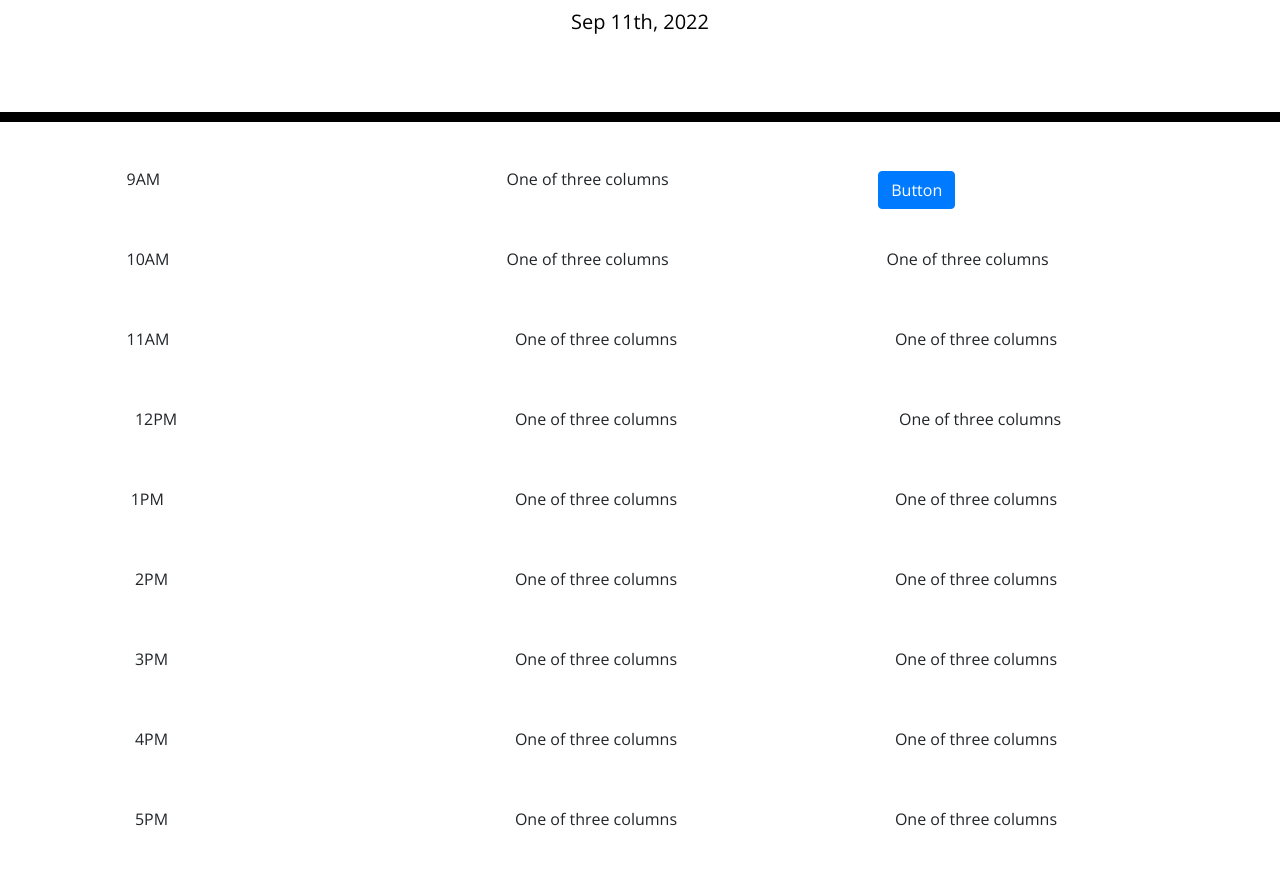
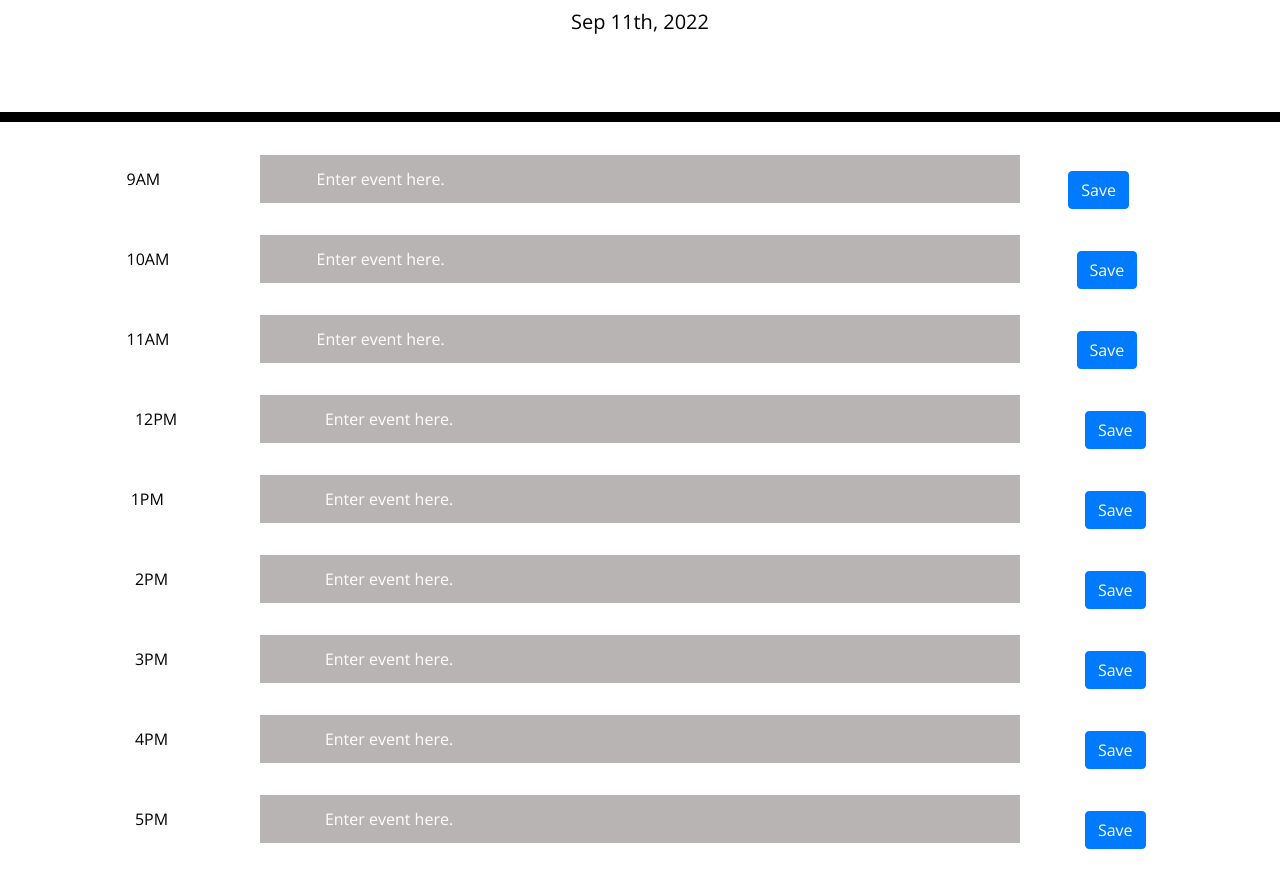
Before and after one commit to T8886/CH-5WorkDayScheduler, a plain HTML site: page index.html in a window 1280 px wide. Shown: the part 182-1056 px from the top of the page. Drawn offline with nearby package versions, Linux system fonts and the light colour scheme.

Commit message:
revised files

```diff
--- a/Assets/script.js
+++ b/Assets/script.js
@@ -66,6 +66,19 @@ if (currentHour > 17){
 
 }, 1000);
 
-// var saveButton = document.getElementById("save");
-// saveButton.addEventListener("click", function(event) {
-//     event.preventDefault();
+
+var saveBtn = document.querySelector("#save");
+
+saveBtn.addEventListener("click", function(event){
+    var btnClicked = event.target
+    var row = btnClicked.closest(".row");
+    var taskText = row.querySelector(".task").innerText.trim();
+    var keyHour = row.querySelector(".hour").innerText;
+    localStorage.setItem(keyHour, taskText);
+ })
+
+ if (localStorage.getItem("9AM").length) {
+    var taskText = localStorage.getItem("9AM");
+    var task = document.getElementById("task9");
+    task.innerText = taskText;
+ }
--- a/Assets/style.css
+++ b/Assets/style.css
@@ -39,7 +39,7 @@ textarea {
 .hour {
   background-color: #ffffff;
   color: #000000;
-  border-top: 1px dashed #000000;
+
 }
 
 .past {
@@ -69,3 +69,10 @@ textarea {
   font-size: 20px;
   transition: all 0.3s ease-in-out;
 }
+
+.task{
+  max-height: 20rem;
+  overflow: hidden;
+  background-color: rgb(184, 180, 180);
+  color: white;
+}
--- a/index.html
+++ b/index.html
@@ -27,6 +27,7 @@
   </head>
 
   <body>
+
     <header class="jumbotron text-center">
       <h1 class="display-3">Work Day Scheduler</h1>
       <p class="lead">A simple calendar app for scheduling your work day</p>
@@ -34,115 +35,118 @@
     </header>
     <div class="container">
       <!-- Timeblocks go here -->
+
     <!-- 1st Row -->
       <div class="row align-items-start">
-        <div class="col">
+        <div class="col hour col-xs-2 col-sm-2">
           9AM
         </div>
-        <div class="col" id="task9">
-          One of three columns
+        <div class="col col-xs-8 col-sm-8 task" id="task9" contentEditable="true">
+          Enter event here.
         </div>
-        <div class="col">
-        <button class="btn btn-primary" type="submit">Button</button>
-
+        <div class="col col-xs-2 col-sm-2">
+        <button id="save" class="btn btn-primary" type="submit">Save</button>
         </div>
       </div>
+
   <!-- 2nd Row -->
       <div class="row align-items-start">
-        <div class="col">
+        <div class="col hour col-xs-2 col-sm-2">
           10AM
         </div>
-        <div class="col" id="task10">
-          One of three columns
+        <div class="col col-xs-8 col-sm-8 task" id="task10" contentEditable="true">
+          Enter event here.
         </div>
-        <div class="col">
-          One of three columns
+        <div class="col col-xs-2 col-sm-2">
+          <button id="save" class="btn btn-primary" type="submit">Save</button>
         </div>
       </div>
   <!-- 3rd Row -->
       <div class="row align-items-start">
-        <div class="col">
+        <div class="col hour col-xs-2 col-sm-2">
           11AM
         </div>
-        <div class="col" id="task11">
-            One of three columns
+        <div class="col col-xs-8 col-sm-8 task" id="task11" contentEditable="true">
+          Enter event here.
         </div>
-        <div class="col">
-            One of three columns
+        <div class="col col-xs-2 col-sm-2">
+          <button id="save" class="btn btn-primary" type="submit">Save</button>
         </div>
             </div>
   <!-- 4th Row -->
         <div class="row align-items-start">
-          <div class="col">
+          <div class="col hour col-xs-2 col-sm-2">
             12PM
           </div>
-          <div class="col" id="task12">
-            One of three columns
+          <div class="col col-xs-8 col-sm-8 task" id="task12" contentEditable="true">
+            Enter event here.
           </div>
-          <div class="col">
-             One of three columns
+          <div class="col col-xs-2 col-sm-2">
+            <button id="save" class="btn btn-primary" type="submit">Save</button>
           </div>
           </div>
   <!-- 5th Row -->
         <div class="row align-items-start">
-          <div class="col">
+          <div class="col hour col-xs-2 col-sm-2">
            1PM
           </div>
-          <div class="col" id="task13">
-            One of three columns
+          <div class="col col-xs-8 col-sm-8 task" id="task13" contentEditable="true">
+            Enter event here.
           </div>
-          <div class="col">
-            One of three columns
+          <div class="col col-xs-2 col-sm-2">
+            <button id="save" class="btn btn-primary" type="submit">Save</button>
           </div>
         </div>
   <!-- 6th Row -->
         <div class="row align-items-start">
-          <div class="col">
+          <div class="col hour col-xs-2 col-sm-2">
             2PM
           </div>
-          <div class="col" id="task14">
-            One of three columns
+          <div class="col col-xs-8 col-sm-8 task" id="task14" contentEditable="true">
+            Enter event here.
           </div>
-          <div class="col">
-            One of three columns
+          <div class="col col-xs-2 col-sm-2">
+            <button id="save" class="btn btn-primary" type="submit">Save</button>
           </div>
         </div>
   <!-- 7th Row -->
         <div class="row align-items-start">
-          <div class="col">
+          <div class="col hour col-xs-2 col-sm-2">
             3PM
           </div>
-          <div class="col" id="task15">
-            One of three columns
+          <div class="col col-xs-8 col-sm-8 task" id="task15" contentEditable="true">
+            Enter event here.
           </div>
-          <div class="col">
-            One of three columns
+          <div class="col col-xs-2 col-sm-2">
+            <button id="save" class="btn btn-primary" type="submit">Save</button>
           </div>
         </div>
   <!-- 8th Row -->
         <div class="row align-items-start">
-          <div class="col">
+          <div class="col hour col-xs-2 col-sm-2">
             4PM
           </div>
-          <div class="col" id="task16">
-            One of three columns
+          <div class="col col-xs-8 col-sm-8 task" id="task16" contentEditable="true">
+            Enter event here.
           </div>
-          <div class="col">
-            One of three columns
+          <div class="col col-xs-2 col-sm-2">
+            <button id="save" class="btn btn-primary" type="submit">Save</button>
           </div>
         </div>
   <!-- 9th Row -->
         <div class="row align-items-start">
-          <div class="col">
+          <div class="col hour col-xs-2 col-sm-2">
             5PM
           </div>
-          <div class="col"id="task17">
-            One of three columns
+          <div class="col col-xs-8 col-sm-8 task" id="task17" contentEditable="true">
+            Enter event here.
           </div>
-          <div class="col">
-            One of three columns
+          <div class="col col-xs-2 col-sm-2">
+            <button id="save" class="btn btn-primary" type="submit">Save</button>
           </div>
         </div>
+
+
 
     <script src="https://cdnjs.cloudflare.com/ajax/libs/jquery/3.2.1/jquery.min.js"></script>
     <script src="https://cdnjs.cloudflare.com/ajax/libs/moment.js/2.24.0/moment.min.js"></script>
```
Also changed, not shown: 1 other file.
